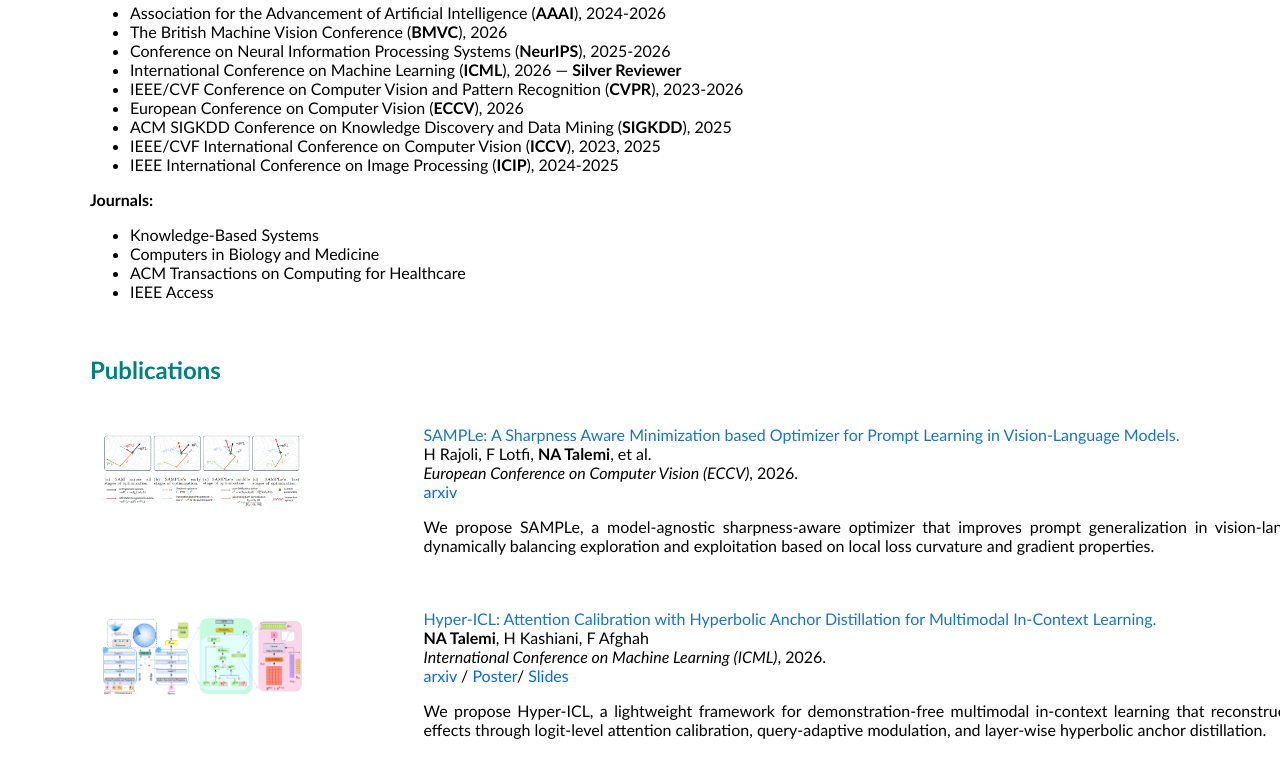
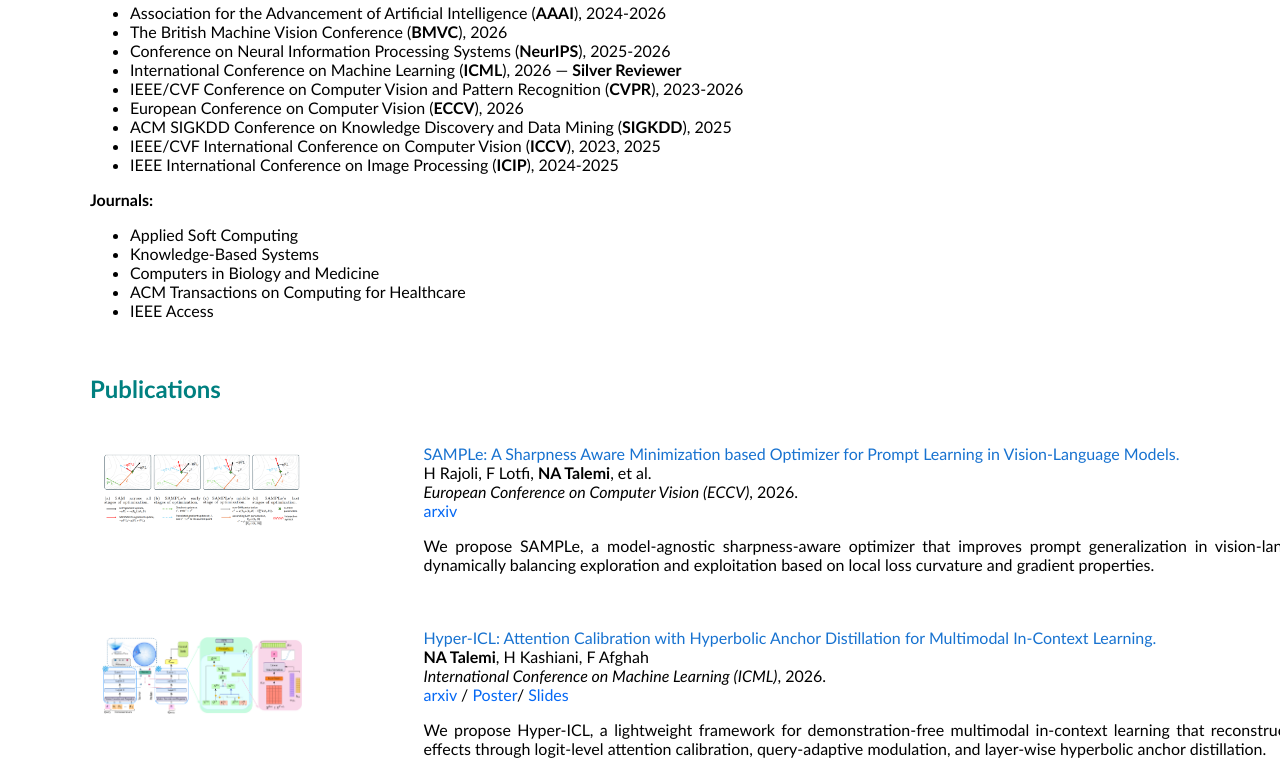
Before and after one commit to NilouAp/nilouap.github.io, a website built with Parcel: page index.html in a window 1280 px wide. Shown: the part 2487-3267 px from the top of the page. Built offline with nearby package versions, Linux system fonts and the light colour scheme.

Commit message:
"Update"

```diff
--- a/index.html
+++ b/index.html
@@ -619,6 +619,7 @@ html {
   </p>
 
   <ul style="list-style-type: disc;">
+    <li>Applied Soft Computing</li>
     <li>Knowledge-Based Systems</li>
     <li>Computers in Biology and Medicine</li>
     <li>ACM Transactions on Computing for Healthcare</li>
```
